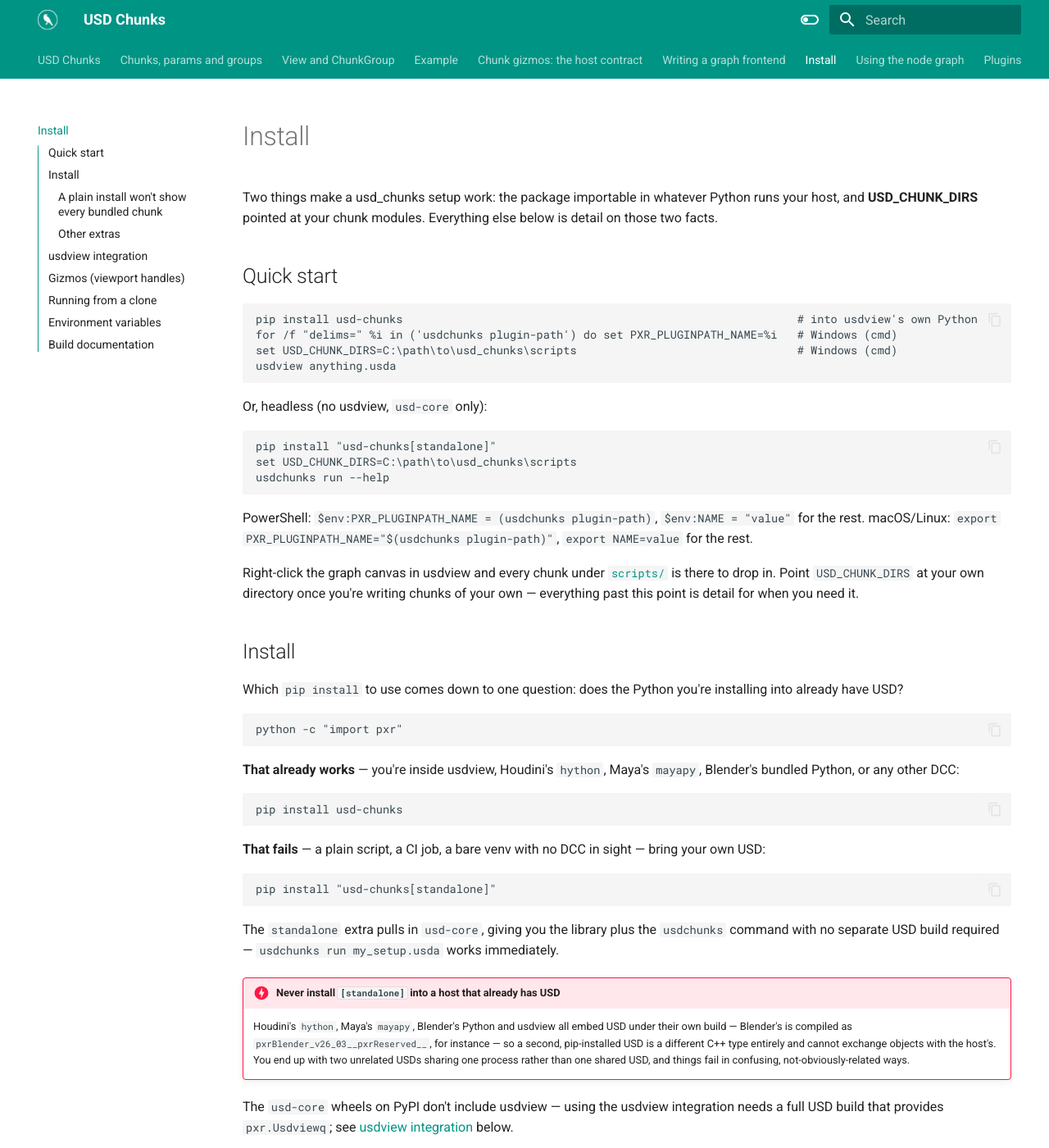
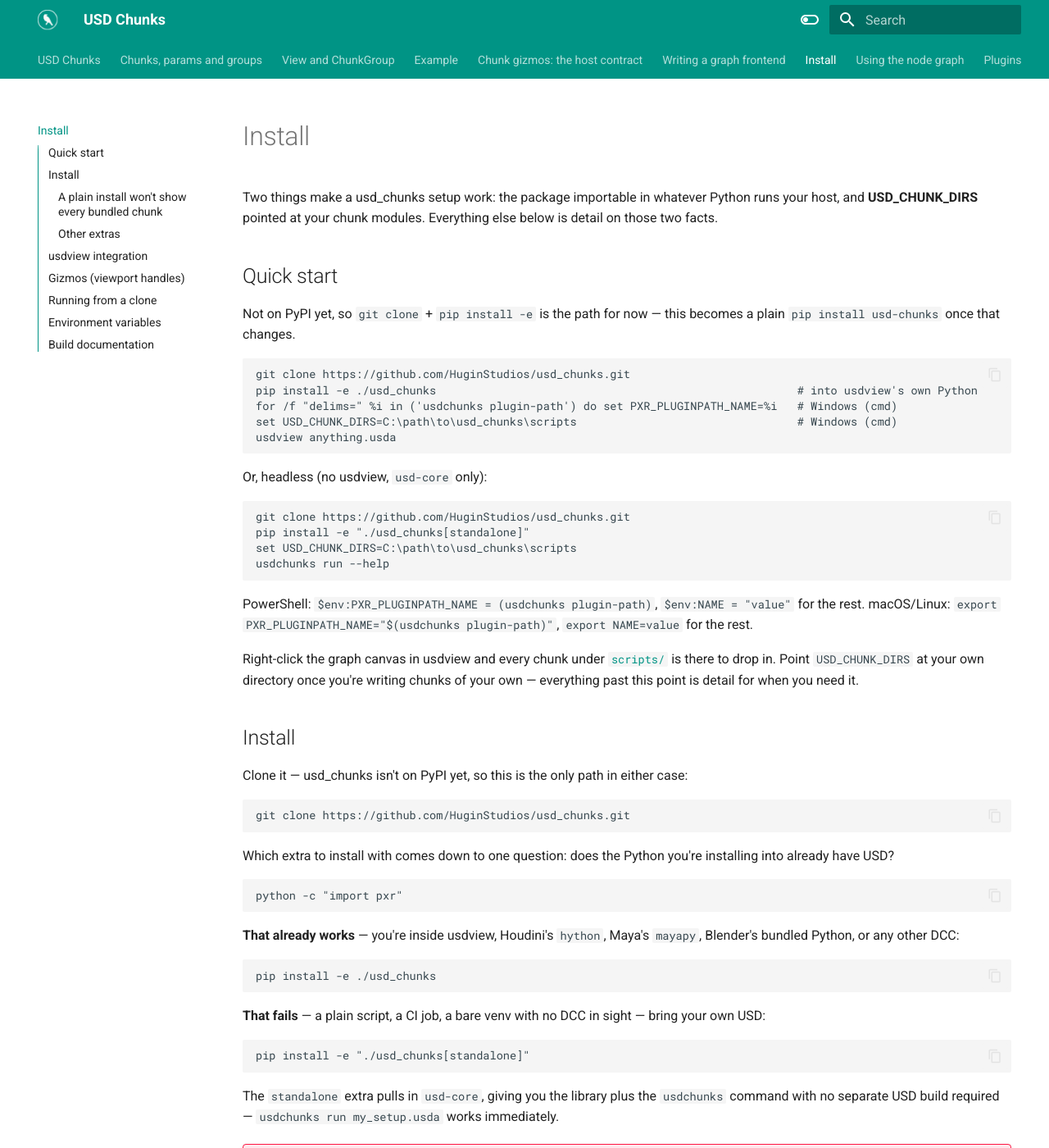
Before and after one commit to HuginStudios/usd_chunks, an MkDocs documentation site: the page built from docs/install.md, in a window 1280 px wide and 1400 px high. Shown: the whole window at 82% size. Built offline with MkDocs 1.6.1 and Material for MkDocs 9.7.7, drawn with Linux system fonts in a browser that asks for light colours.

Commit message:
Install from a clone, not PyPI -- it's not published yet
Verified the fix works: pip install -e "<clone>[extra]" against a
local checkout succeeds and usdchunks/pxr import fine from the result
(tested in a throwaway venv). Every pip install usd-chunks /
usd-chunks[standalone] in README and install.md's quick start and
install sections now starts from git clone instead, so someone
following the docs today actually gets a working install rather than
a 404 from PyPI. CHANGELOG.md's own [Unreleased] section already lists
"installable from a wheel" as a planned addition, so the docs note
this is temporary -- switches back to a plain `pip install usd-chunks`
once that ships.

````diff
--- a/docs/install.md
+++ b/docs/install.md
@@ -6,8 +6,12 @@ detail on those two facts.
 
 ## Quick start
 
+Not on PyPI yet, so `git clone` + `pip install -e` is the path for now — this becomes a
+plain `pip install usd-chunks` once that changes.
+
 ```
-pip install usd-chunks                                                           # into usdview's own Python
+git clone https://github.com/HuginStudios/usd_chunks.git
+pip install -e ./usd_chunks                                                      # into usdview's own Python
 for /f "delims=" %i in ('usdchunks plugin-path') do set PXR_PLUGINPATH_NAME=%i   # Windows (cmd)
 set USD_CHUNK_DIRS=C:\path\to\usd_chunks\scripts                                 # Windows (cmd)
 usdview anything.usda
@@ -16,7 +20,8 @@ usdview anything.usda
 Or, headless (no usdview, `usd-core` only):
 
 ```
-pip install "usd-chunks[standalone]"
+git clone https://github.com/HuginStudios/usd_chunks.git
+pip install -e "./usd_chunks[standalone]"
 set USD_CHUNK_DIRS=C:\path\to\usd_chunks\scripts
 usdchunks run --help
 ```
@@ -32,8 +37,14 @@ own — everything past this point is detail for when you need it.
 
 ## Install
 
-Which `pip install` to use comes down to one question: does the Python you're installing
-into already have USD?
+Clone it — usd_chunks isn't on PyPI yet, so this is the only path in either case:
+
+```
+git clone https://github.com/HuginStudios/usd_chunks.git
+```
+
+Which extra to install with comes down to one question: does the Python you're
+installing into already have USD?
 
 ```
 python -c "import pxr"
@@ -43,14 +54,14 @@ python -c "import pxr"
 Blender's bundled Python, or any other DCC:
 
 ```
-pip install usd-chunks
+pip install -e ./usd_chunks
 ```
 
 **That fails** — a plain script, a CI job, a bare venv with no DCC in sight — bring your
 own USD:
 
 ```
-pip install "usd-chunks[standalone]"
+pip install -e "./usd_chunks[standalone]"
 ```
 
 The `standalone` extra pulls in `usd-core`, giving you the library plus the `usdchunks`
````
Also changed, not shown: README.md (+3 -2 lines).
